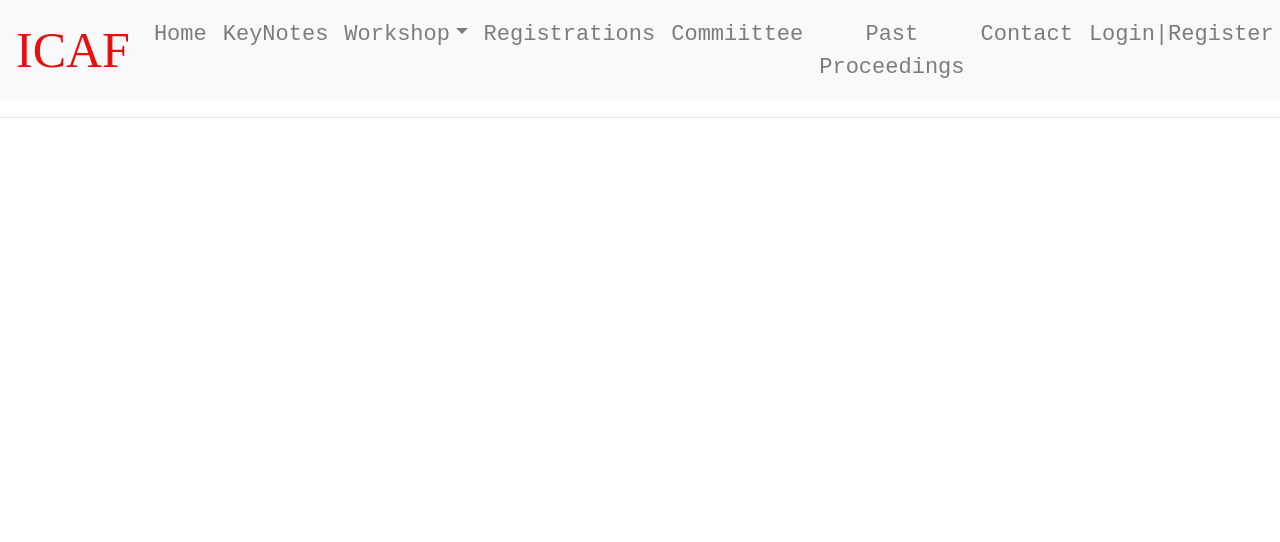
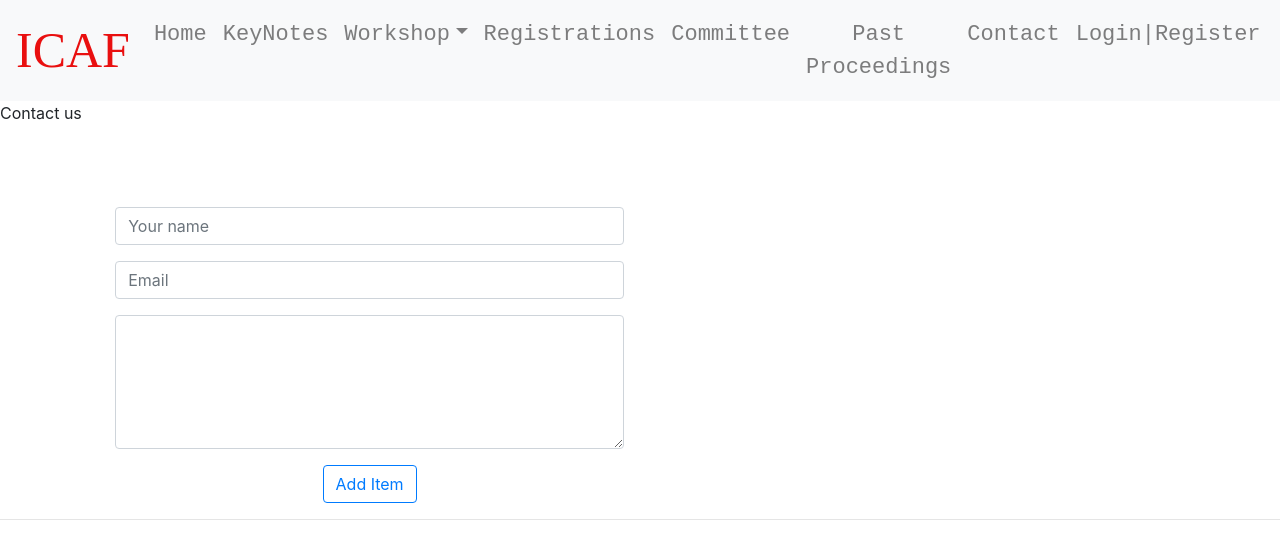
Before and after one commit to lahiruSanjeewa2971/AF-project-frontend, a React (Create React App) app: page /contact in a window 1280 px wide. Shown: the top 542 px of the page. Built offline with nearby package versions, Linux system fonts and the light colour scheme.

Commit message:
Create contact component

```diff
--- a/package.json
+++ b/package.json
@@ -4,9 +4,11 @@
   "private": true,
   "dependencies": {
     "@material-ui/core": "^4.11.4",
+    "@material-ui/icons": "^4.11.2",
     "@testing-library/jest-dom": "^5.12.0",
     "@testing-library/react": "^11.2.7",
     "@testing-library/user-event": "^12.8.3",
+    "axios": "^0.21.1",
     "bootstrap": "^4.6.0",
     "react": "^17.0.2",
     "react-bootstrap": "^1.6.0",
@@ -15,6 +17,7 @@
     "react-router-dom": "^5.2.0",
     "react-scripts": "^2.1.8",
     "select": "^1.1.2",
+    "uniqid": "^5.3.0",
     "web-vitals": "^1.1.2"
   },
   "scripts": {
--- a/src/App.js
+++ b/src/App.js
@@ -6,6 +6,7 @@ import Footer from "./components/Footer";
 import Home from "./components/Home";
 import Navbar from "./components/NavBar";
 import RegisterWorkshop from "./components/RegisterWorkshop";
+import Contact from "./components/pages/Contact";
 
 import { BrowserRouter as Router, Route } from "react-router-dom";
 
@@ -18,6 +19,7 @@ function App() {
 
         <Route path="/registerworkshop" exact component={RegisterWorkshop} />
         <Route path="/" exact component={Home}/>
+        <Route path="/contact" exact component={Contact}/>
 
       </Router>
 
--- a/src/components/Header.js
+++ b/src/components/Header.js
@@ -6,16 +6,6 @@ import {Navbar,  NavDropdown} from 'react-bootstrap';
 
 
 function Header() {
-    var workshop = [
-        {
-          value:1,
-          label: "Workshops"
-        },
-        {
-          value:2,
-          label: "Register"
-        }
-    ];
   return (
     <div className="main">
         <Navbar className="navbar navbar-expand-lg navbar-light bg-light">
--- a/src/components/NavBar.js
+++ b/src/components/NavBar.js
@@ -19,9 +19,9 @@ export default function NavBar(){
                     <NavDropdown.Item href="#">Workshops</NavDropdown.Item>
                 </NavDropdown>
                 <Nav.Link href="#link">Registrations</Nav.Link>
-                <Nav.Link href="#link">Commiittee</Nav.Link>
+                <Nav.Link href="#link">Committee</Nav.Link>
                 <Nav.Link href="#link">Past Proceedings</Nav.Link>
-                <Nav.Link href="#link">Contact</Nav.Link>
+                <Nav.Link href="/contact">Contact</Nav.Link>
                 <Nav.Link href="#link">Login|Register</Nav.Link>
             </Nav>
 
--- /dev/null
+++ b/src/components/pages/Contact.js
@@ -0,0 +1,79 @@
+import React from 'react';
+import {Grid} from '@material-ui/core';
+import { useState } from 'react';
+import { Form, Button } from 'react-bootstrap';
+import uniqid from "uniqid";
+import axios from "axios";
+
+
+export default function Contact(){
+    const [name, setname] = useState('');
+    const [email, setEmail] = useState('');
+    const [message, setMessage] = useState('');
+
+    function setData(e) {
+        e.preventDefault();
+        const newMessage = {
+            name,
+            email,
+            message,
+            messageid: uniqid(),
+        };
+        axios.post("http://localhost:8070/message/addnewmessage", newMessage)
+            .then(() => {
+                alert("Message posted");
+            }).catch((err) => {
+                alert(err);
+            });
+    }
+
+    /*axios.post("http://localhost:8070/message/addnewmessage", newMessage)
+      .then(() => {
+        alert("Service added");
+      })
+      .catch((err) => {
+        alert(err);
+      });*/
+
+
+    return(
+        <div>
+            <Grid container spacing={4}>
+                <Grid item container>
+                    Contact us
+                </Grid>
+
+                <Grid item xs={6} style={{paddingLeft:'10%', paddingTop:'5%'}}>
+                    <Form>
+                        <Form.Group controlId="formBasicPassword">
+                            <Form.Control type="text" placeholder="Your name"
+                            onChange={(e) => {
+                                setname(e.target.value);
+                              }}/>
+                        </Form.Group>
+                        <Form.Group controlId="formBasicEmail">
+                            <Form.Control type="email" placeholder="Email"
+                            onChange={(e) => {
+                                setEmail(e.target.value);
+                              }}/>
+                        </Form.Group>
+                        <Form.Group controlId="exampleForm.ControlTextarea1">
+                            <Form.Control as="textarea" rows={5}
+                            onChange={(e) => {
+                                setMessage(e.target.value);
+                              }}/>
+                        </Form.Group>
+                        <Button variant="outlined" color="primary" size="large" onClick={setData} className="btn btn-outline-primary">
+                            Add Item
+                        </Button>
+
+                    </Form>
+                </Grid>
+                <Grid item xs={6}>
+
+                </Grid>
+
+            </Grid>
+        </div>
+    )
+}
```
Also changed, not shown: src/components/menu/Home.js (deleted), src/images/sliit.jpeg (added), 1 other file (tests, documents, lock files or other folders).
